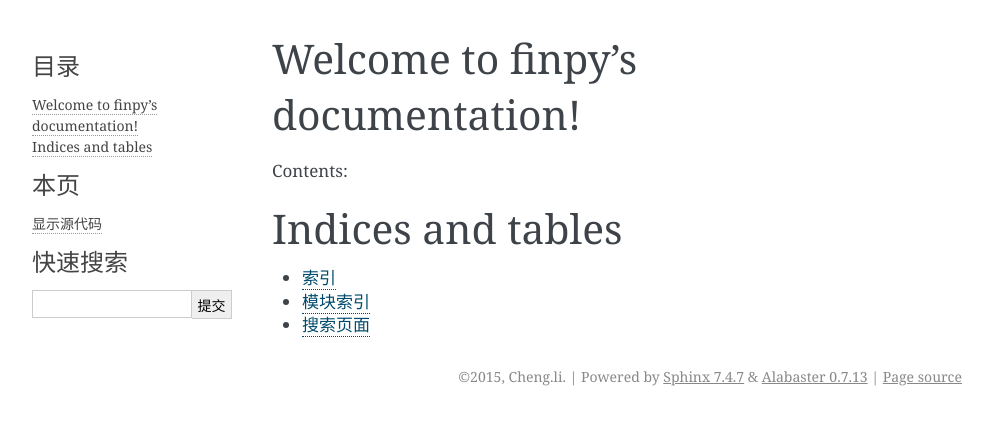
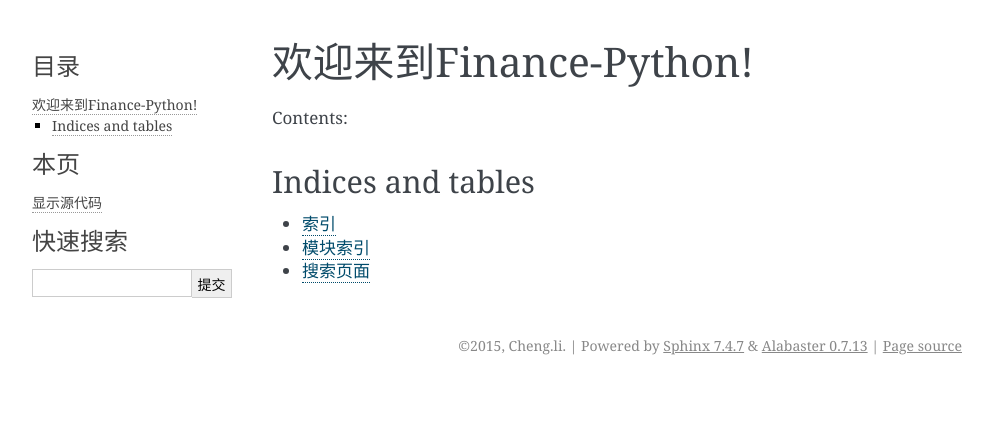
Before and after one commit to alpha-miner/Finance-Python, a Sphinx documentation site: the page built from doc/tablecontent.rst, in a window 1280 px wide. Shown: the top 425 px of the page, without its empty margins (148-1141 px from the left). Built offline with Sphinx 7.4.7, drawn with Linux system fonts in a browser that asks for light colours.

Commit message:
Modified to doc

```diff
--- a/doc/tablecontent.rst
+++ b/doc/tablecontent.rst
@@ -1,10 +1,5 @@
-.. finpy documentation master file, created by
-   sphinx-quickstart on Mon Jul 27 12:36:19 2015.
-   You can adapt this file completely to your liking, but it should at least
-   contain the root `toctree` directive.
-
-Welcome to finpy's documentation!
-=================================
+欢迎来到Finance-Python!
+##########################
 
 Contents:
 
```
Also changed, not shown: 1 other file.
